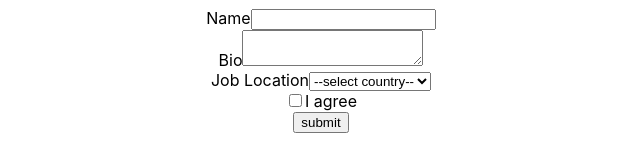
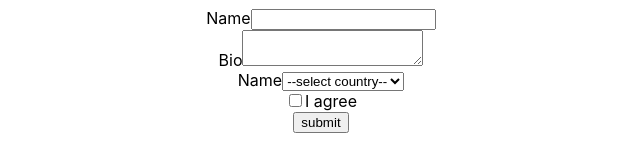
Before and after one commit to prashil-vaishnani/React_Testing, a React (Create React App) app: page / in a window 1280 px wide. Shown: the part 123-283 px from the top of the page, without its empty margins (319-959 px from the left). Built offline with nearby package versions, Linux system fonts and the light colour scheme.

Commit message:
getByLabelText with selector option

```diff
--- a/src/components/application/Application.js
+++ b/src/components/application/Application.js
@@ -13,7 +13,7 @@
           <textarea id="bio" name="bio" />
         </div>
         <div>
-          <label htmlFor="job-location">Job Location</label>
+          <label htmlFor="job-location">Name</label>
           <select id="job-location">
             <option value="">--select country--</option>
             <option value="US">USA</option>
```
Also changed, not shown: 1 other file (tests, documents, lock files or other folders).
